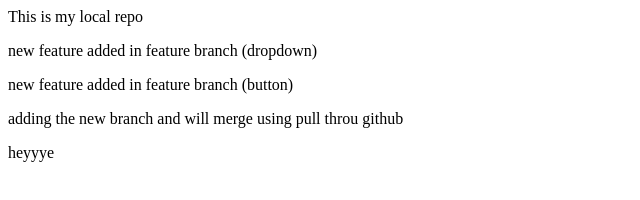
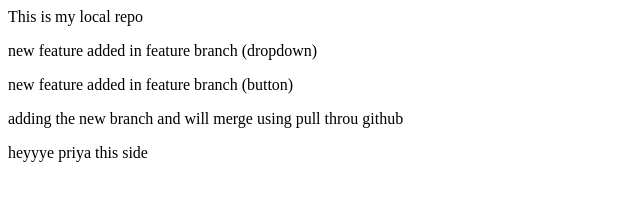
Before and after one commit to Priyashah-30/localrepo, a plain HTML site: page index.html in a window 1280 px wide. Shown: the whole page, without its empty margins (0-640 px from the left). Drawn offline with Linux system fonts and the light colour scheme.

Commit message:
change by ps

```diff
--- a/index.html
+++ b/index.html
@@ -7,5 +7,5 @@
 <p> adding the new branch and will merge using pull throu github
 </p>
 <p> heyyye
-
+    priya this side
 </p>
```
